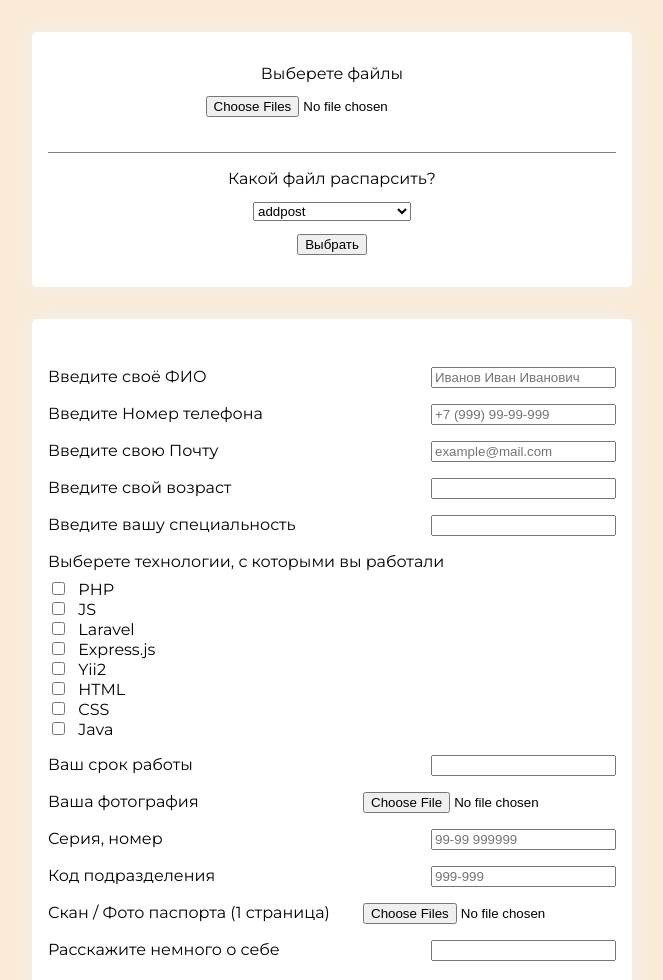
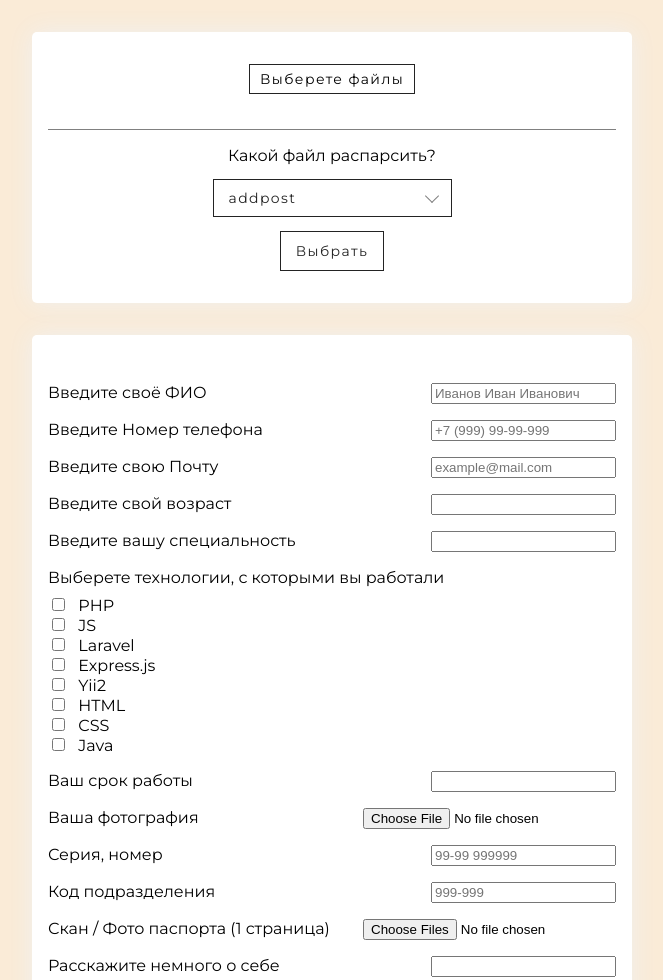
Before and after one commit to QumiQumi/smart-world-academy_parser, a website: page src/index.html in a window 1280 px wide. Shown: the top 980 px of the page, without its empty margins (308-971 px from the left). Drawn offline with nearby package versions, Linux system fonts and the light colour scheme.

Commit message:
style buttons and select

```diff
--- a/src/css/style.scss
+++ b/src/css/style.scss
@@ -21,14 +21,56 @@ body {
 				margin-top: 1em;
 			}
 		}
+
 		.input-files {
 			border-bottom: solid 1px gray;
+			input[type="file"] {
+				display: none;
+			}
+			label {
+				// color: #232323;
+
+				background: transparent;
+				border: 1px solid #232323;
+				position: relative;
+				font-size: 14px;
+				letter-spacing: 0.1em;
+				padding: 5px 10px;
+				transition: 0.2s ease-in-out;
+				cursor: pointer;
+			}
 			&__input-hidden {
 				visibility: hidden;
 			}
 			&__input-warn {
 				visibility: visible;
 				color: red;
+			}
+		}
+		.select-input {
+			position: relative;
+
+			&::after {
+				content: "";
+				position: absolute;
+				right: 15px;
+				top: 50%;
+				transform: rotate(45deg);
+				border-bottom: solid 1px gray;
+				border-right: solid 1px gray;
+
+				z-index: 1;
+				text-align: center;
+				width: 10px;
+				height: 10px;
+				pointer-events: none;
+				box-sizing: border-box;
+			}
+			select {
+				-webkit-appearance: none;
+				-moz-appearance: none;
+				appearance: none;
+				padding: 10px 35px 10px 15px;
 			}
 		}
 	}
@@ -74,11 +116,26 @@ body {
 			justify-content: center;
 		}
 	}
+	input[type="submit"],
+	button,
+	select {
+		font-family: "Montserrat", sans-serif;
+		color: #232323;
+		background: transparent;
+		border: 1px solid #232323;
+		position: relative;
+		font-size: 14px;
+		letter-spacing: 0.1em;
+		padding: 10px 15px;
+		transition: 0.2s ease-in-out;
+		cursor: pointer;
+	}
 }
 .container {
 	width: 600px;
 	margin: 0 auto;
 }
+
 @media (max-width: 650px) {
 	.container {
 		width: fit-content;
--- a/src/index.html
+++ b/src/index.html
@@ -16,14 +16,18 @@
 	<div class="container">
 		<form id="select-form" method="get">
 			<div class="input-files">
-				<label for="files">Выберете файлы</label>
+				<label for="input-files">Выберете файлы</label>
 				<input type="file" name="input-files" id="input-files" multiple accept=".json">
 				<span class="input-files__input-hidden">Выберите пожалуйста файлы</span>
 			</div>
 
-			<div class="select-input">
+			<div class="select">
 				<label for="select">Какой файл распарсить?</label>
-				<select id="select" name="select"></select>
+
+				<div class="select-input">
+					<select id="select" name="select"></select>
+				</div>
+
 				<input type="submit" value="Выбрать">
 			</div>
 
```
Also changed, not shown: src/css/style.css, 1 other file.
